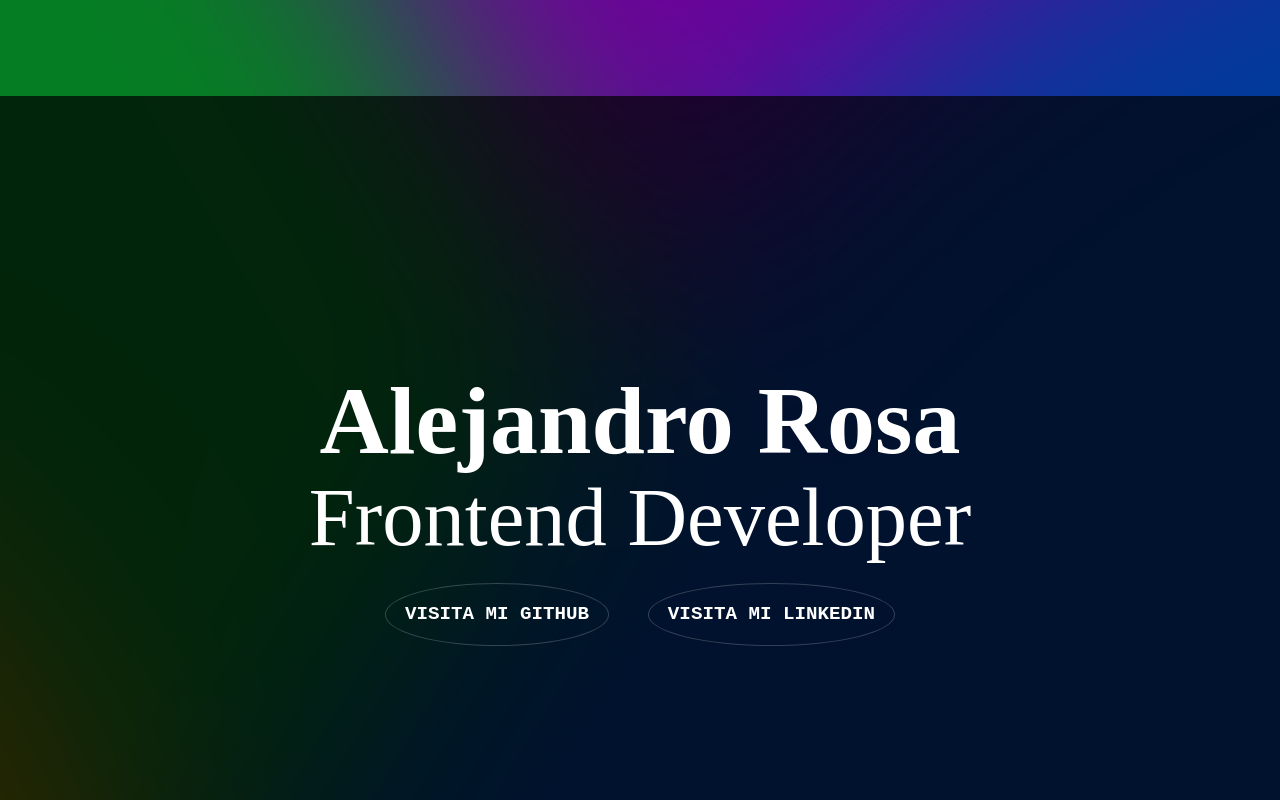
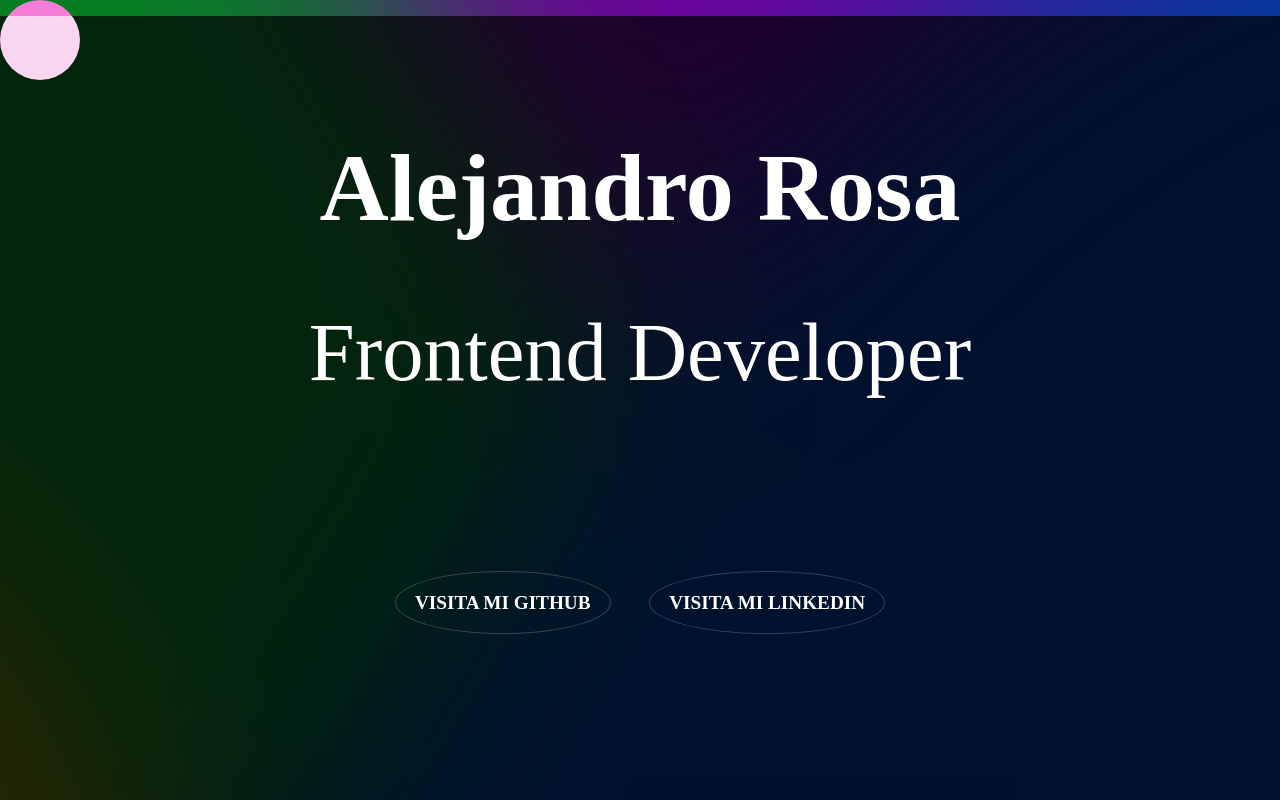
Before and after one commit to dritoDev/Porfolio, a plain HTML site: page index.html in a window 1280 px wide. Shown: the top 800 px of the page. Drawn offline with nearby package versions, Linux system fonts and the light colour scheme; a web font is replaced by a local one.

Commit message:
agrgando tranciciones a css, variables, animaciones

```diff
--- a/index.html
+++ b/index.html
@@ -8,12 +8,17 @@
   <link rel="stylesheet" href="css/main.css" />
   <link rel="preconnect" href="https://fonts.googleapis.com">
   <link rel="preconnect" href="https://fonts.gstatic.com" crossorigin>
-  <link href="https://fonts.googleapis.com/css2?family=Cormorant+Upright:wght@400;500;700&display=swap"
-    rel="stylesheet">
+  <link href="https://fonts.googleapis.com/css2?family=Playfair:ital,wght@0,400;0,500;0,600;1,700;1,800&display=swap" rel="stylesheet">
+  <script defer src="https://code.jquery.com/jquery-3.7.0.slim.min.js"></script>
+  <script defer src="js/app.js"></script>
   <title>Portafolios</title>
 </head>
 
 <body>
+
+  <div id="cursor"></div>
+
+
 
   <div class="circulos">
       <svg class="circulo circulo1" viewBox="0 0 200 200" xmlns="http://www.w3.org/2000/svg">
--- a/scss/_globals.scss
+++ /dev/null
@@ -1,94 +0,0 @@
-:root {
-  --tipo-titular: 'Cormorant Upright', serif;
-
-}
-
-
-* {
-  box-sizing: border-box;
-  padding: 0;
-  margin: 0;
-  border: 0;
-  list-style: none;
-  vertical-align: baseline;
-}
-
-img,
-figure {
-  max-width: 100%;
-  width: 100%;
-  display: flex;
-  object-fit: cover;
-  object-position: center center;
-}
-
-a {
-  display: block;
-  text-decoration: none;
-  color: inherit;
-}
-
-body {
-  font-family: 'Courier New', Courier, monospace;
-  font-size: 100%;
-  min-height: 100vh;
-  background-color: #0f0e0e;
-  color: white;
-  font-smooth: always;
-  -webkit-font-smoothing: antialiased;
-  -moz-osx-font-smoothing: grayscale;
-
-}
-
-video {
-  max-width: 100%;
-  width: 100%;
-  display: flex;
-  object-fit: cover;
-  object-position: center center;
-}
-
-p,
-a {
-  display: inline;
-}
-
-li {
-  list-style-type: none;
-}
-
-table,
-tr,
-td {
-  border-collapse: collapse;
-  border-spacing: 0;
-}
-
-html {
-  scroll-behavior: smooth;
-}
-
-h1,
-h2,
-h3,
-h4,
-h5,
-h6 {
-  color: inherit;
-  font-weight: inherit;
-  font-size: inherit;
-}
-
-form,
-button,
-input,
-textarea,
-select {
-  font-family: inherit;
-  font-size: inherit;
-  -webkit-hyphens: auto;
-  hyphens: auto;
-  background-color: transparent;
-  display: flex;
-  color: inherit;
-}
--- a/scss/main.scss
+++ b/scss/main.scss
@@ -1,4 +1,96 @@
-@use 'globals';
+:root {
+  --color-claro:white;
+  --color-oscuro:black;
+  --color-oscuro-7:rgba(0,0,0.75);
+  --tipo-titular:'Playfair', serif;
+  --tipo-principal:'Inter', sans-serif;
+}
+
+
+* {
+  margin: 0;
+  padding: 0;
+  border: 0;
+  box-sizing: border-box;
+  vertical-align: baseline;
+}
+
+img,
+figure {
+  max-width: 100%;
+  width: 100%;
+  display: flex;
+  object-fit: cover;
+  object-position: center center;
+}
+
+a {
+  display: block;
+  text-decoration: none;
+  color: inherit;
+  cursor: none;
+}
+
+video {
+  max-width: 100%;
+  width: 100%;
+  display: flex;
+  object-fit: cover;
+  object-position: center center;
+
+}
+
+p {
+  display: inline;
+}
+
+table,
+tr,
+td {
+  border-collapse: collapse;
+  border-spacing: 0;
+}
+
+html {
+  scroll-behavior: smooth;
+}
+
+h1,
+h2,
+h3,
+h4,
+h5,
+h6 {
+  color: inherit;
+  font-weight: inherit;
+  font-size: inherit;
+}
+
+form,
+button,
+input,
+textarea,
+select {
+  font-family: inherit;
+  font-size: inherit;
+  -webkit-hyphens: auto;
+  hyphens: auto;
+  background-color: transparent;
+  display: flex;
+  color: inherit;
+}
+
+body {
+  font-family: var(--tipo-titular);
+  font-size: 100%;
+  min-height: 100vh;
+  background-color: rgb(0, 0, 0);
+  color: white;
+  font-smooth: alweys;
+  -weg-font-smoothing: antialiased;
+  -moz-osx-font-smoothing: grayscale;
+  cursor: none;
+}
 
 .circulos {
   position: fixed;
@@ -39,7 +131,7 @@
 }
 
 .circulos .circulo2 .path {
-  fill: rgb(111, 0,155);
+  fill: rgb(111, 0, 155);
 }
 
 .circulos .circulo3 {
@@ -57,7 +149,7 @@
 }
 
 .circulos .circulo4 .path {
-  fill: rgb(165, 127,1);
+  fill: rgb(165, 127, 1);
 }
 
 .header {
@@ -70,6 +162,7 @@
   flex-flow: row wrap;
   align-items: center;
   justify-content: space-between;
+  display: none;
 }
 
 .header .h1 {}
@@ -92,8 +185,8 @@
 .header .li .a {}
 
 .main {
-  background: rgba(0,0,0,0.7);
-  margin:0 0 1em;
+  background: rgba(0, 0, 0, 0.7);
+  margin: 0 0 1em;
   margin: 1em 0;
   position: relative;
   z-index: 2;
@@ -115,30 +208,38 @@
 .section .info {
   font-size: 1.2em;
   animation: aparecer1 2s ease 1 both;
+  display: flex;
+  flex-flow: row wrap;
 }
 
 .section .ul {
   margin: 2em 0 0;
   display: flex;
+  min-height: 10em;
   flex-flow: row wrap;
   justify-content: center;
   align-items: center;
-
-
+  list-style-type: none;
 }
 
 .section .ul .li {
   margin: 0 1em;
 }
 
-.section .ul .a{
-  border: 1px solid rgba(255,255,255,.2);
+.section .ul .a {
+  border: 1px solid rgba(255, 255, 255, .2);
   border-radius: 50%;
   padding: 1em 1em 1em;
   text-transform: uppercase;
   font-weight: 600;
 
   transition: all .5s ease;
+  animation: aparecer1 2s ease 1 backwards;
+}
+
+.section .ul>:nth-child(2) .a {
+  animation-delay: 1s;
+
 }
 
 .section .ul .a:hover {
@@ -231,14 +332,13 @@
 .works {
   color: white;
 }
+
 .works .h2 {
   color: inherit;
   margin: 0 0 1rem;
 }
 
-.about {
-
-}
+.about {}
 
 .about .h2 {
   margin: 0 0 2rem;
@@ -262,7 +362,7 @@
 
 .about .li {
   margin: 0 1em;
-  // background-color: orange;
+  list-style-type: none;
 }
 
 .about .a {}
@@ -270,7 +370,6 @@
 .about .svg {
   width: 3em;
   height: 3em;
-  // background-color: rgb(206, 33, 33);
 }
 
 .footer {
@@ -282,12 +381,12 @@
   position: relative;
 }
 
-.footer span {}
 
 @keyframes circulo1 {
   from {
     transform: rotate(0deg) scale(3);
   }
+
   to {
     transform: rotate(3600deg) scale(3);
   }
@@ -298,8 +397,26 @@
     opacity: 0;
     transform: translateY(50%);
   }
-	to  {
+
+  to {
     opacity: 1;
     transform: translateY(0%);
   }
 }
+
+#cursor {
+  width: 5em;
+  height: 5em;
+  position: fixed;
+  background-color: rgb(250, 250, 250);
+  inset: 0;
+  z-index: 3;
+  pointer-events: none;
+  border-radius: 20.356em;
+  mix-blend-mode: difference;
+}
+
+#cursor.mini {
+  transform: scale(0.7);
+  transition: all .5s ease;
+}
```
Also changed, not shown: css/main.css. Lines whose indentation alone changed are shown as unchanged.
